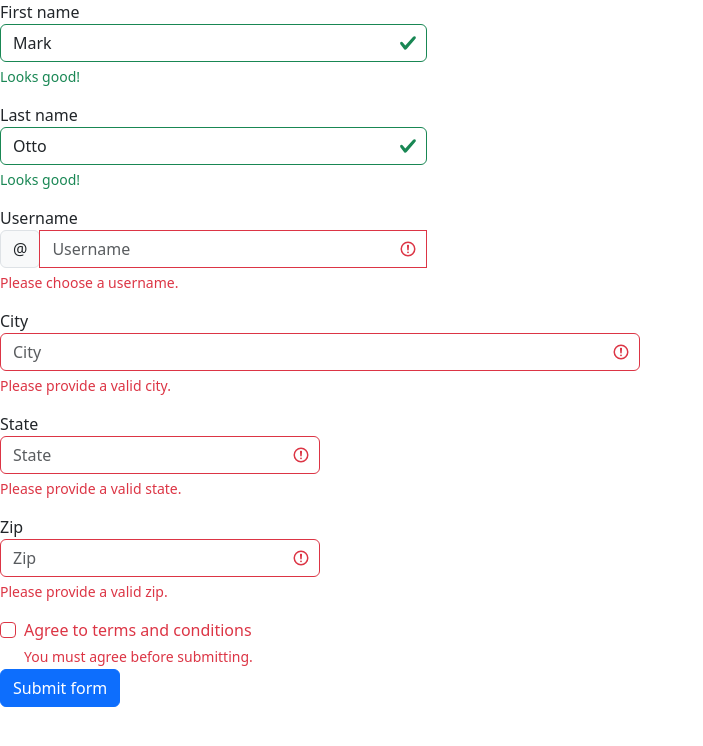
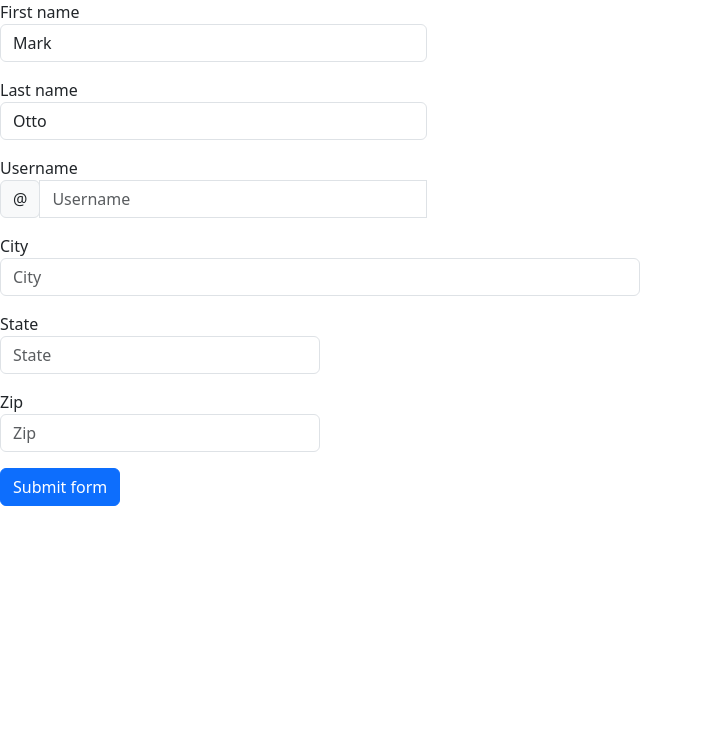
Before and after one commit to acciojob/bootstrap-form-easy-teja-accio, a website: page main.html in a window 1280 px wide. Shown: the whole page, without its empty margins (0-703 px from the left). Drawn offline with nearby package versions, Linux system fonts and the light colour scheme.

Commit message:
created a submission

```diff
--- a/main.html
+++ b/main.html
@@ -10,68 +10,55 @@
 
 <body>
 	<!-- the entire body must be written by student -->
-<form>
+	<form class="needs-validation" novalidate>
   <div class="form-row">
-	  <div class="col-md-12">
     <div class="col-md-4 mb-3">
-      <label for="validationServer01">First name</label>
-      <input type="text" class="form-control is-valid" id="validationServer01" placeholder="First name" value="Mark" required>
-      <div class="valid-feedback">
+      <label for="validationTooltip01">First name</label>
+      <input type="text" class="form-control" id="validationTooltip01" placeholder="First name" value="Mark" required>
+      <div class="valid-tooltip">
         Looks good!
       </div>
     </div>
     <div class="col-md-4 mb-3">
-      <label for="validationServer02">Last name</label>
-      <input type="text" class="form-control is-valid" id="validationServer02" placeholder="Last name" value="Otto" required>
-      <div class="valid-feedback">
+      <label for="validationTooltip02">Last name</label>
+      <input type="text" class="form-control" id="validationTooltip02" placeholder="Last name" value="Otto" required>
+      <div class="valid-tooltip">
         Looks good!
       </div>
     </div>
     <div class="col-md-4 mb-3">
-      <label for="validationServerUsername">Username</label>
+      <label for="validationTooltipUsername">Username</label>
       <div class="input-group">
         <div class="input-group-prepend">
-          <span class="input-group-text" id="inputGroupPrepend3">@</span>
+          <span class="input-group-text" id="validationTooltipUsernamePrepend">@</span>
         </div>
-        <input type="text" class="form-control is-invalid" id="validationServerUsername" placeholder="Username" aria-describedby="inputGroupPrepend3" required>
-        <div class="invalid-feedback">
-          Please choose a username.
+        <input type="text" class="form-control" id="validationTooltipUsername" placeholder="Username" aria-describedby="validationTooltipUsernamePrepend" required>
+        <div class="invalid-tooltip">
+          Please choose a unique and valid username.
         </div>
       </div>
     </div>
   </div>
-  </div>
   <div class="form-row">
     <div class="col-md-6 mb-3">
-      <label for="validationServer03">City</label>
-      <input type="text" class="form-control is-invalid" id="validationServer03" placeholder="City" required>
-      <div class="invalid-feedback">
+      <label for="validationTooltip03">City</label>
+      <input type="text" class="form-control" id="validationTooltip03" placeholder="City" required>
+      <div class="invalid-tooltip">
         Please provide a valid city.
       </div>
     </div>
     <div class="col-md-3 mb-3">
-      <label for="validationServer04">State</label>
-      <input type="text" class="form-control is-invalid" id="validationServer04" placeholder="State" required>
-      <div class="invalid-feedback">
+      <label for="validationTooltip04">State</label>
+      <input type="text" class="form-control" id="validationTooltip04" placeholder="State" required>
+      <div class="invalid-tooltip">
         Please provide a valid state.
       </div>
     </div>
     <div class="col-md-3 mb-3">
-      <label for="validationServer05">Zip</label>
-      <input type="text" class="form-control is-invalid" id="validationServer05" placeholder="Zip" required>
-      <div class="invalid-feedback">
+      <label for="validationTooltip05">Zip</label>
+      <input type="text" class="form-control" id="validationTooltip05" placeholder="Zip" required>
+      <div class="invalid-tooltip">
         Please provide a valid zip.
-      </div>
-    </div>
-  </div>
-  <div class="form-group">
-    <div class="form-check">
-      <input class="form-check-input is-invalid" type="checkbox" value="" id="invalidCheck3" required>
-      <label class="form-check-label" for="invalidCheck3">
-        Agree to terms and conditions
-      </label>
-      <div class="invalid-feedback">
-        You must agree before submitting.
       </div>
     </div>
   </div>
```
